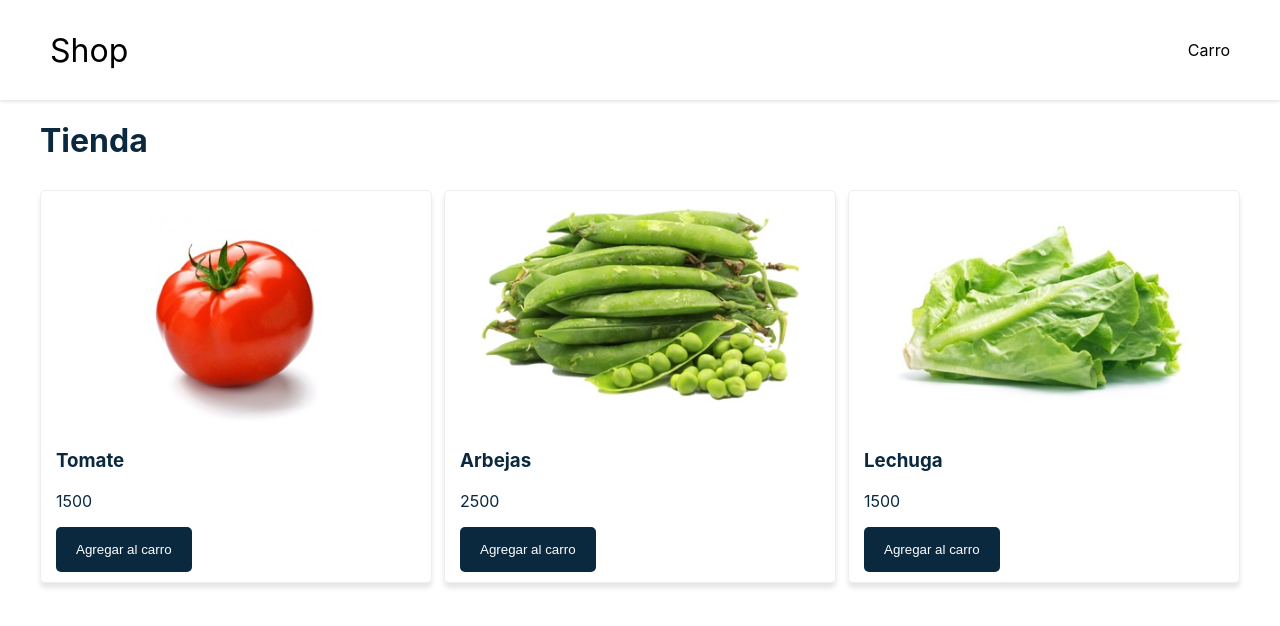
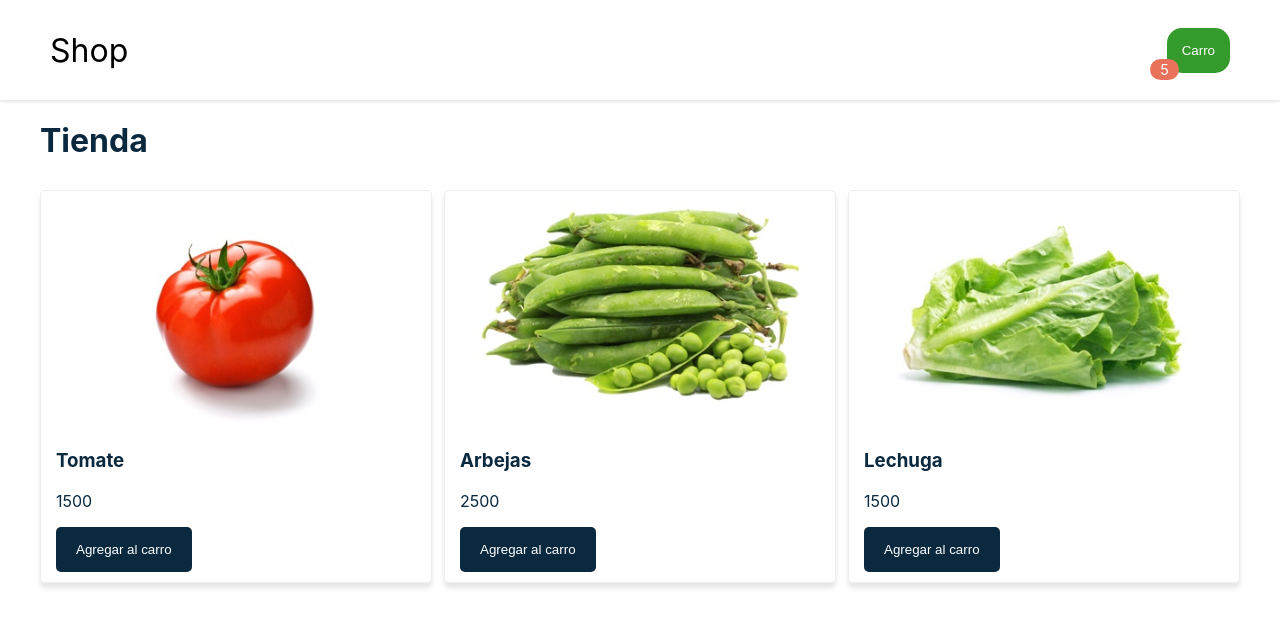
Before and after one commit to washopilot/learning-React, a React (Create React App) app: page / in a window 1280 px wide. Shown: the top 626 px of the page. Built offline with nearby package versions, Linux system fonts and the light colour scheme.

Commit message:
Bubble Alert and styles

```diff
--- /dev/null
+++ b/src/components/BubbleAlert.js
@@ -0,0 +1,25 @@
+import React, { Component } from 'react';
+
+const styles = {
+  bubbleAlert: {
+    backgroundColor: '#E9725A',
+    borderRadius: '15px',
+    color: '#fff',
+    padding: '2px 10px',
+    fontSize: '0.9rem',
+    width: '20px'
+  }
+};
+
+export default class BubbleAlert extends Component {
+  getNumber(n) {
+    if (!n) {
+      return '';
+    }
+    return n > 9 ? '9+' : n;
+  }
+  render() {
+    const { value } = this.props;
+    return <span style={styles.bubbleAlert}>{this.getNumber(value)}</span>;
+  }
+}
--- /dev/null
+++ b/src/components/Carro.js
@@ -0,0 +1,31 @@
+import React, { Component } from 'react';
+import BubbleAlert from './BubbleAlert';
+
+const styles = {
+  carro: {
+    backgroundColor: '#359A2C',
+    color: '#fff',
+    border: 'none',
+    padding: '15px',
+    borderRadius: '15px',
+    cursor: 'pointer'
+  },
+  bubble: {
+    position: 'relative',
+    left: 12,
+    top: 20
+  }
+};
+
+export default class Carro extends Component {
+  render() {
+    return (
+      <div>
+        <span style={styles.bubble}>
+          <BubbleAlert value={5} />
+        </span>
+        <button style={styles.carro}>Carro</button>
+      </div>
+    );
+  }
+}
--- a/src/components/Navbar.js
+++ b/src/components/Navbar.js
@@ -1,5 +1,6 @@
 import React, { Component } from 'react';
-import Logo from "./Logo.js";
+import Logo from './Logo';
+import Carro from './Carro';
 
 const styles = {
   navbar: {
@@ -19,7 +20,7 @@
     return (
       <nav style={styles.navbar}>
         <Logo />
-        <p>Carro</p>
+        <Carro />
       </nav>
     );
   }
```
